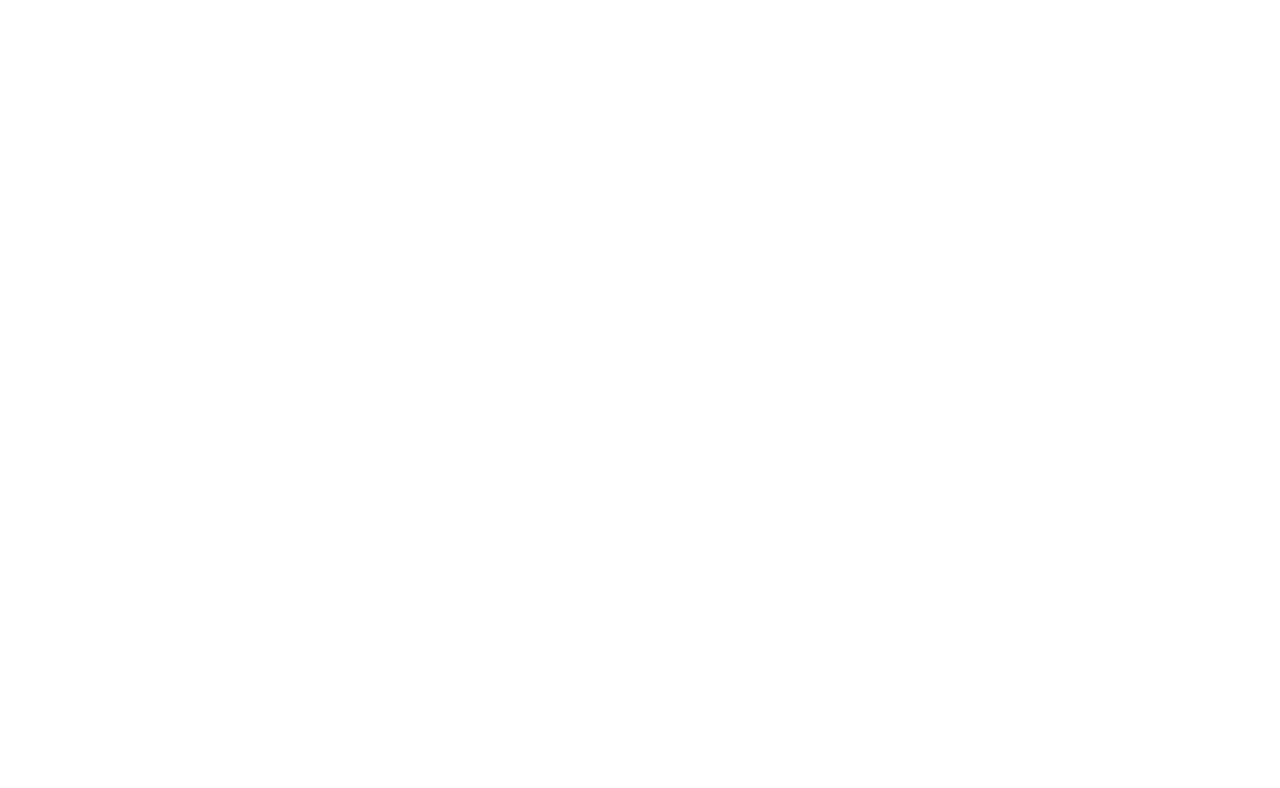
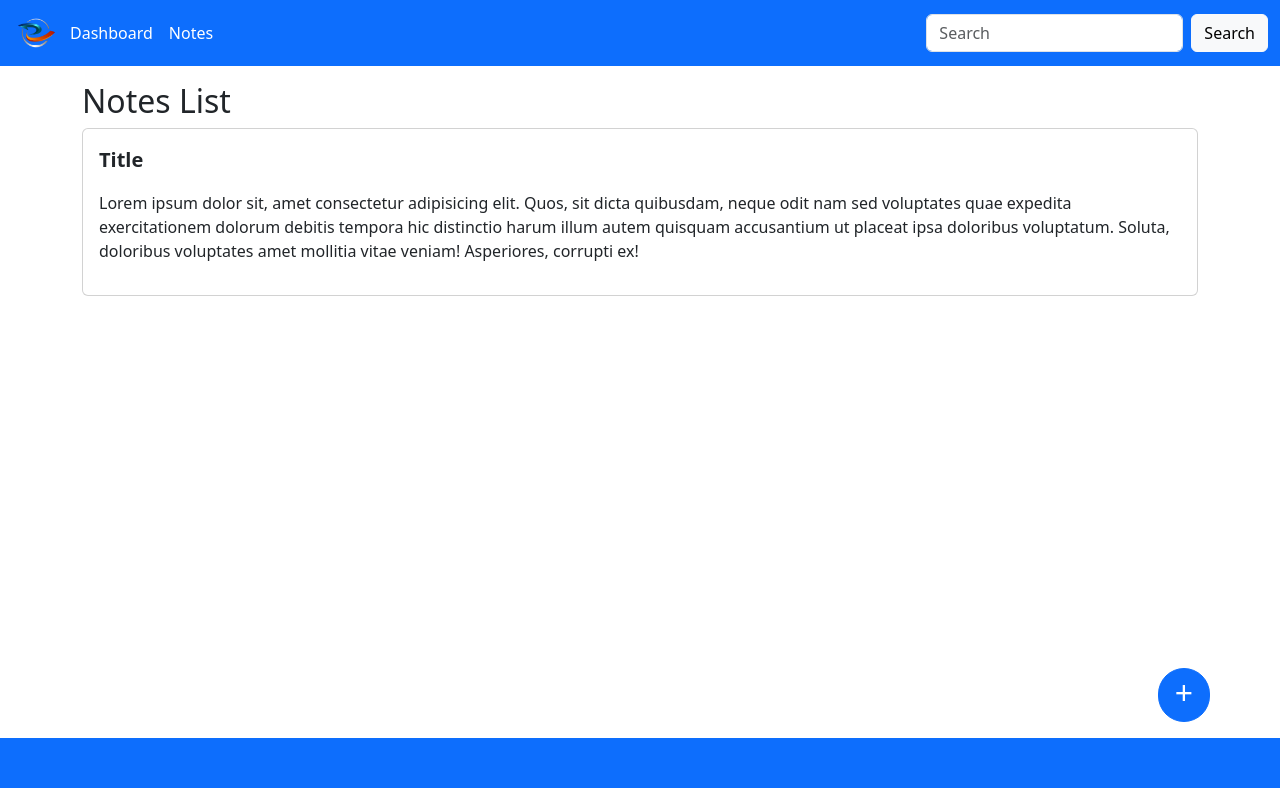
Before and after one commit to mrsajids/angular-app-11-4-2025, an Angular app: page /notes/1 in a window 1280 px wide. Before the commit this address led to /. Shown: the top 788 px of the page. Built offline with nearby package versions, Linux system fonts and the light colour scheme.

Commit message:
notes detail

```diff
--- a/src/app/notes/note-form/note-form.component.ts
+++ b/src/app/notes/note-form/note-form.component.ts
@@ -2,8 +2,6 @@
 
 @Component({
   selector: 'app-note-form',
-  standalone: true,
-  imports: [],
   templateUrl: './note-form.component.html',
   styleUrl: './note-form.component.scss'
 })
--- a/src/app/notes/note-item/note-item.component.html
+++ b/src/app/notes/note-item/note-item.component.html
@@ -1 +1,16 @@
-<p>note-item works!</p>
+<div class="notes-list container my-3 position-relative" style="min-height: 80vh;">
+    <h2>Notes List</h2>
+    <div class="card" >
+        <div class="card-body" >
+            <div class="d-flex justify-content-between">
+                <div class="" routerLink="/notes/:id">
+                    <p class="fw-semibold fs-5">{{ 'Title' }}</p>
+                    <p >{{ 'Lorem ipsum dolor sit, amet consectetur adipisicing elit. Quos, sit dicta quibusdam, neque odit nam sed voluptates quae expedita exercitationem dolorum debitis tempora hic distinctio harum illum autem quisquam accusantium ut placeat ipsa doloribus voluptatum. Soluta, doloribus voluptates amet mollitia vitae veniam! Asperiores, corrupti ex!' }}</p>
+                </div>
+            </div>
+
+        </div>
+    </div>
+
+    <button class="btn rounded-pill btn-primary fs-2 px-3 py-0 position-absolute bottom-0 end-0 pb-1">+</button>
+</div>
--- a/src/app/notes/notes-list/notes-list.component.html
+++ b/src/app/notes/notes-list/notes-list.component.html
@@ -1,10 +1,10 @@
 <div class="notes-list container my-3 position-relative" style="min-height: 80vh;">
     <h2>Notes List</h2>
-    <div class="card">
-        <div class="card-body">
+    <div class="card" >
+        <div class="card-body" >
             <div class="d-flex justify-content-between">
-                <div class="">
-                    <p routerLink="/notes/{{ 1 }}">{{ 'Title' }}</p>
+                <div class="" routerLink="/notes/:id">
+                    <p >{{ 'Title' }}</p>
                 </div>
                 <div class="">
                     <button class="btn btn-sm btn-outline-info border-0 rounded-pill"><i class="fa fa-pen"></i></button>
@@ -16,5 +16,5 @@
         </div>
     </div>
 
-    <button class="btn rounded-pill btn-primary fs-2 px-3 py-0 position-absolute bottom-0 end-0 pb-1">+</button>
+    <button class="btn rounded-pill btn-primary fs-2 px-3 py-0 position-absolute bottom-0 end-0 pb-1" routerLink="/notes/new">+</button>
 </div>
--- a/src/app/notes/notes.module.ts
+++ b/src/app/notes/notes.module.ts
@@ -4,10 +4,11 @@
 import { NotesRoutingModule } from './notes-routing.module';
 import { NotesListComponent } from './notes-list/notes-list.component';
 import { NoteItemComponent } from './note-item/note-item.component';
+import { NoteFormComponent } from './note-form/note-form.component';
 
 
 @NgModule({
-  declarations: [NotesListComponent, NoteItemComponent],
+  declarations: [NotesListComponent, NoteItemComponent, NoteFormComponent],
   imports: [
     CommonModule,
     NotesRoutingModule
```
Also changed, not shown: src/app/notes/notes-routing.module.ts (+9 -4 lines).
